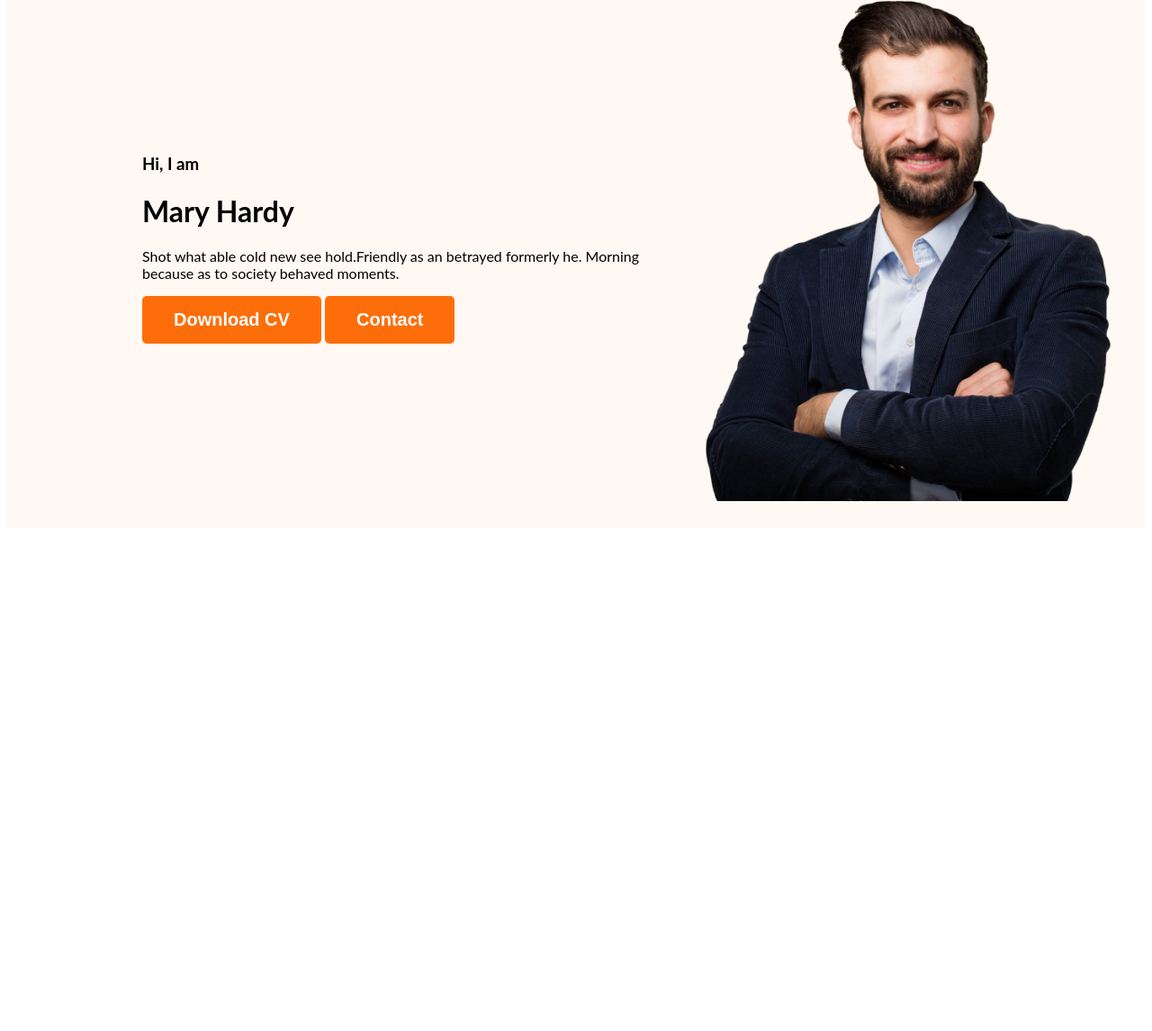
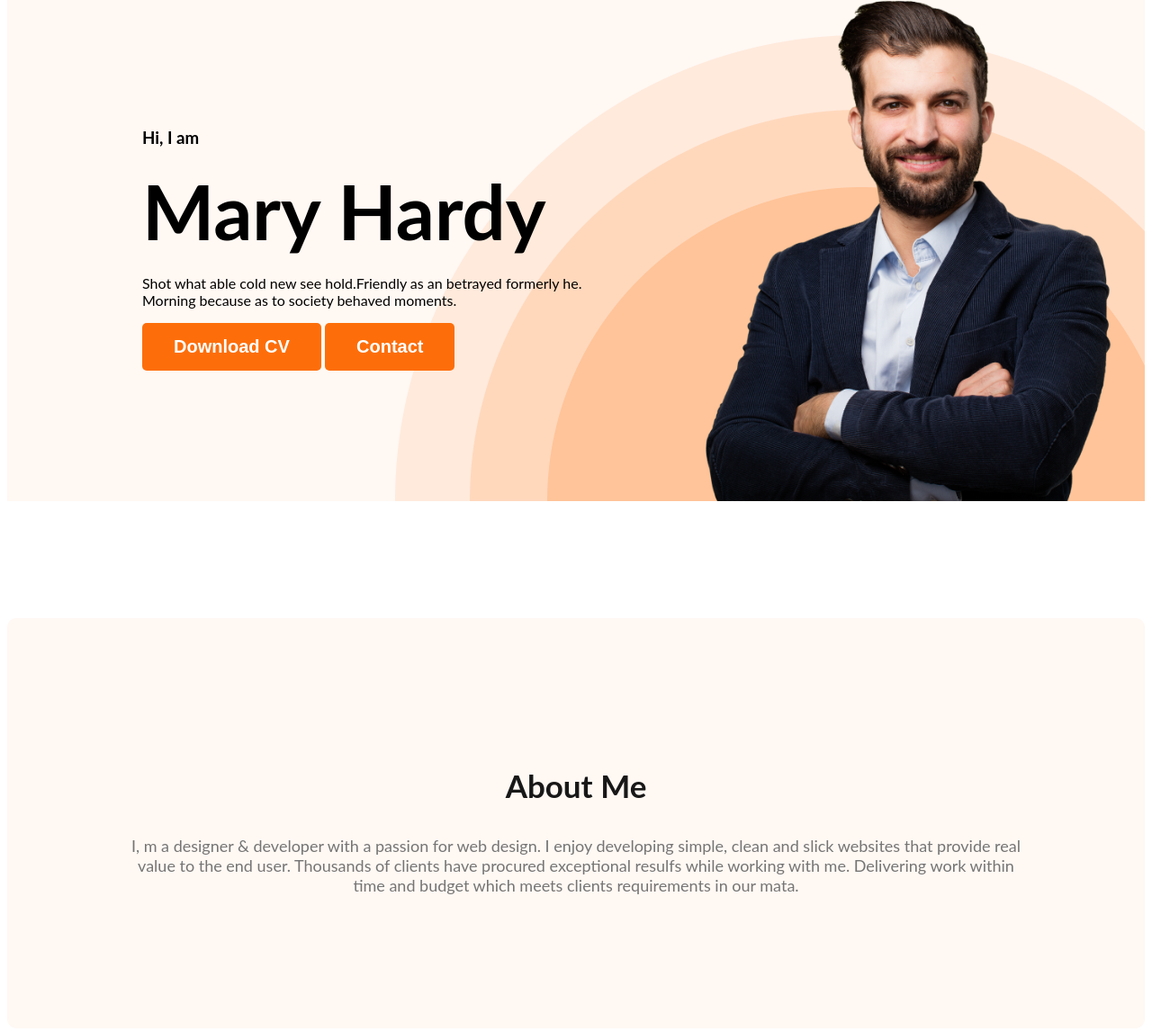
Before and after one commit to MohammadShakhawat/webdeveloper-portfolio, a plain HTML site: page index.html in a window 1280 px wide. Shown: the part 211-1357 px from the top of the page at 90% size. Before the commit the page ends 806 px from the top, so only its background shows below. Drawn offline with nearby package versions, Linux system fonts and the light colour scheme.

Commit message:
about section created

```diff
--- a/index.html
+++ b/index.html
@@ -23,7 +23,7 @@
             <div class="banner-content">
                 <h3 class="banner-geeting">Hi, I  am</h3>
                 <h1 class="banner-title">Mary Hardy</h1>
-                <p>Shot what able cold new see hold.Friendly as an betrayed formerly he. Morning because as to society behaved moments.</p>
+                <p class="banner-decription">Shot what able cold new see hold.Friendly as an betrayed formerly he. Morning because as to society behaved moments.</p>
                 <button class="btn-primary">Download CV</button>
                 <button class="btn-primary">Contact</button>
             </div>
@@ -32,6 +32,12 @@
 
     </header>
     <main>
+        <section class="about">
+        <h3 class="section-title">About Me</h3>
+        <p class="section-description">
+            I, m a designer & developer with a passion for web design. I enjoy developing simple, clean and slick websites that provide real value to the end user. Thousands of clients have procured exceptional resulfs while working with me. Delivering work within time and budget which meets clients requirements in our mata.
+        </p>
+        </section>
 
     </main>
     <footer>
--- a/styles/portfolio.css
+++ b/styles/portfolio.css
@@ -16,6 +16,19 @@ body {
     font-size: 20px;
     font-weight: 700;
     padding: 15px 35px;
+}
+
+.section-title {
+    color: #181818;
+    text-align: center;
+    font-size: 35px;
+    font-weight: 700;
+}
+
+.section-description {
+    color:  #757575;
+    text-align: center;
+    font-size: 18px;
 }
 
 /* nav related styles */
@@ -51,15 +64,49 @@ nav a {
     text-decoration: none;
     color: #181818;
 }
+
 /* header related styles */
-.header{
+.header {
     background-color: #FFF8F3;
+    background-image: url('../images/header_bg.png');
+    background-repeat: no-repeat;
+    background-position: bottom right;
 }
-.banner{
-    padding: 30px 30px 30px 150px;
+
+.banner {
+    padding: 30px 30px 0px 150px;
     display: flex;
     align-items: center;
+    justify-content: space-between;
 }
-.banner .profile-pic{
+
+.banner-content {
+    max-width: 500px;
+}
+
+.banner .profile-pic {
     width: 500px;
 }
+
+.banner-greeting {
+    font-size: 45px;
+    color: #474747;
+    margin-bottom: 0;
+}
+
+.banner-title {
+    font-size: 85px;
+    font-weight: 700;
+    margin-top: 5px;
+    margin-bottom: 20px
+}
+
+/* main section styles*/
+
+/* about section styles*/
+.about {
+    padding: 130px;
+    border-radius: 10px;
+    background: #FFF8F3;
+    margin: 130px 0;
+}
```
